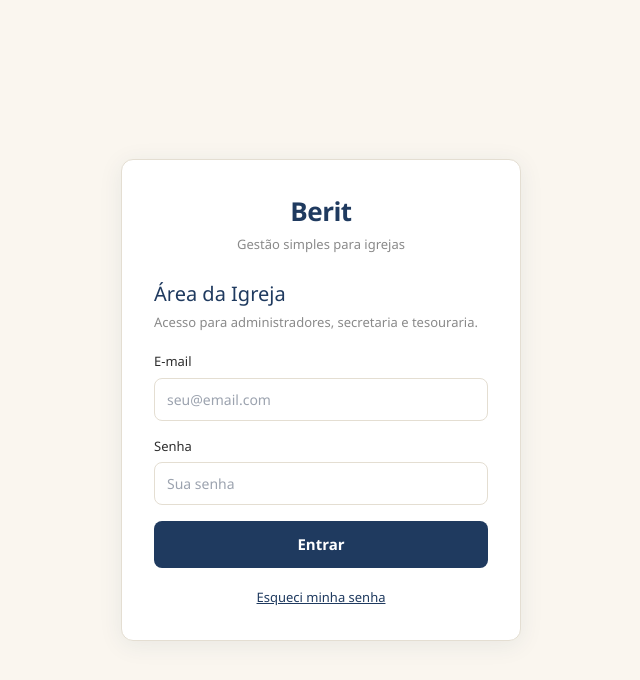
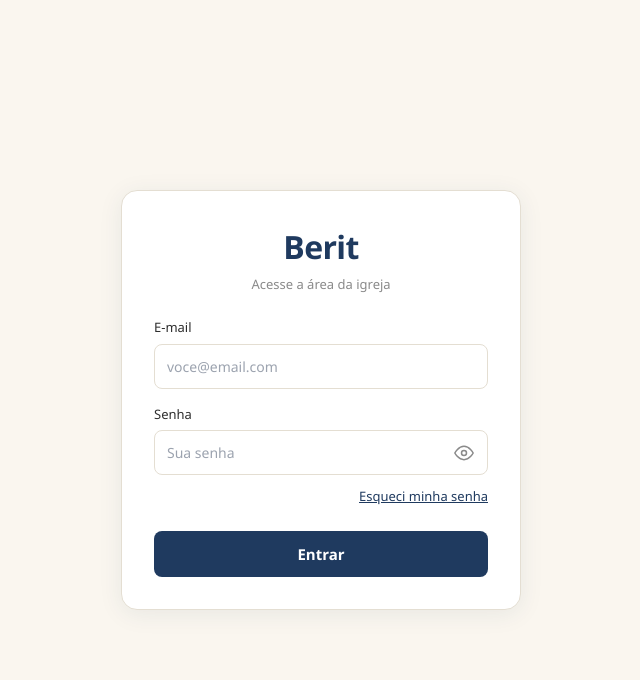
Before and after one commit to Jorgevan-SAJ/berit, a Next.js app: page /login in a window 1280 px wide. Shown: the top 680 px of the page, without its empty margins (319-959 px from the left). Built offline with nearby package versions, Linux system fonts and the light colour scheme; no server answers.

Commit message:
Update page.js

```diff
--- a/app/login/page.js
+++ b/app/login/page.js
@@ -4,160 +4,131 @@ import { useState } from 'react'
 import { supabase } from '../../lib/supabase'
 
 export default function LoginPage() {
-  const [modo, setModo] = useState('login')
   const [email, setEmail] = useState('')
   const [senha, setSenha] = useState('')
+  const [mostrarSenha, setMostrarSenha] = useState(false)
+  const [carregando, setCarregando] = useState(false)
   const [erro, setErro] = useState('')
   const [aviso, setAviso] = useState('')
-  const [carregando, setCarregando] = useState(false)
 
   async function entrar(e) {
     e.preventDefault()
     setErro('')
     setAviso('')
+    if (!email.trim() || !senha) {
+      setErro('Informe seu e-mail e sua senha.')
+      return
+    }
     setCarregando(true)
-    const { error } = await supabase.auth.signInWithPassword({ email, password: senha })
+    const { error } = await supabase.auth.signInWithPassword({
+      email: email.trim().toLowerCase(),
+      password: senha,
+    })
     setCarregando(false)
     if (error) {
-      setErro('E-mail ou senha incorretos. Verifique e tente novamente.')
+      setErro('E-mail ou senha inválidos. Verifique e tente novamente.')
     } else {
       window.location.href = '/area'
     }
   }
 
-  async function enviarLink(e) {
-    e.preventDefault()
+  async function recuperarSenha() {
     setErro('')
     setAviso('')
+    if (!email.trim()) {
+      setErro('Informe seu e-mail para receber o link de recuperação.')
+      return
+    }
     setCarregando(true)
-    const { error } = await supabase.auth.resetPasswordForEmail(email, {
-      redirectTo: 'https://berit-s36t.vercel.app/redefinir-senha',
-    })
+    const { error } = await supabase.auth.resetPasswordForEmail(email.trim().toLowerCase())
     setCarregando(false)
     if (error) {
-      setErro('Não foi possível enviar o link. Verifique se o e-mail está correto.')
+      setErro('Não foi possível enviar o e-mail de recuperação.')
     } else {
-      setAviso('Enviamos um link de recuperação para o seu e-mail. Confira a caixa de entrada e também o spam.')
+      setAviso('Enviamos um link de recuperação para o seu e-mail. Verifique sua caixa de entrada.')
     }
   }
 
+  const estilo = {
+    main: { minHeight: '100vh', display: 'flex', alignItems: 'center', justifyContent: 'center', background: '#FAF6EF', fontFamily: "'Segoe UI', Roboto, Arial, sans-serif", padding: '1rem' },
+    card: { background: '#FFFFFF', borderRadius: 16, padding: '2rem', maxWidth: 400, width: '100%', border: '1px solid #E4DED2', boxShadow: '0 4px 24px rgba(31,58,95,0.08)' },
+    logo: { textAlign: 'center', fontSize: 32, fontWeight: 700, color: '#1F3A5F', letterSpacing: '-0.02em', marginBottom: 4 },
+    subtitulo: { textAlign: 'center', fontSize: 13, color: '#8A8A8A', margin: '0 0 1.5rem' },
+    rotulo: { fontSize: 13, color: '#2E2E2E', display: 'block', marginBottom: 6 },
+    campo: { width: '100%', padding: '11px 12px', border: '1px solid #E4DED2', borderRadius: 8, fontSize: 14, boxSizing: 'border-box', fontFamily: 'inherit', outline: 'none' },
+    botao: { width: '100%', padding: '12px', background: '#1F3A5F', color: '#FFFFFF', border: 'none', borderRadius: 8, fontSize: 15, fontWeight: 600, cursor: 'pointer', marginTop: 8 },
+    link: { color: '#1F3A5F', fontSize: 13, textDecoration: 'underline', background: 'none', border: 'none', cursor: 'pointer', padding: 0 },
+  }
+
   return (
-    <main style={{ minHeight: '100vh', display: 'flex', alignItems: 'center', justifyContent: 'center', background: '#FAF6EF', fontFamily: "'Segoe UI', Roboto, Arial, sans-serif", padding: '1rem' }}>
-      <div style={{ width: '100%', maxWidth: 400, background: '#FFFFFF', borderRadius: 12, padding: '2rem', boxShadow: '0 4px 24px rgba(31,58,95,0.08)', border: '1px solid #E4DED2' }}>
-        <div style={{ textAlign: 'center', marginBottom: '1.5rem' }}>
-          <div style={{ fontSize: 26, fontWeight: 700, color: '#1F3A5F', letterSpacing: '-0.02em' }}>
-            Berit
-          </div>
-          <div style={{ fontSize: 13, color: '#8A8A8A', marginTop: 4 }}>
-            Gestão simples para igrejas
-          </div>
-        </div>
+    <main style={estilo.main}>
+      <div style={estilo.card}>
+        <div style={estilo.logo}>Berit</div>
+        <p style={estilo.subtitulo}>Acesse a área da igreja</p>
 
-        {modo === 'login' ? (
+        {erro && (
+          <div style={{ background: '#FDECEC', color: '#B71C1C', padding: '10px 12px', borderRadius: 8, fontSize: 13, marginBottom: 16 }}>{erro}</div>
+        )}
+        {aviso && (
+          <div style={{ background: '#EAF4EE', color: '#4C8C6E', padding: '10px 12px', borderRadius: 8, fontSize: 13, marginBottom: 16 }}>{aviso}</div>
+        )}
+
         <form onSubmit={entrar}>
-            <h1 style={{ fontSize: 20, color: '#1F3A5F', margin: '0 0 4px' }}>Área da Igreja</h1>
-            <p style={{ fontSize: 13, color: '#8A8A8A', margin: '0 0 20px' }}>
-              Acesso para administradores, secretaria e tesouraria.
-            </p>
-
-            <label style={{ fontSize: 13, color: '#2E2E2E', display: 'block', marginBottom: 6 }}>
-              E-mail
-            </label>
+          <label style={estilo.rotulo}>E-mail</label>
           <input
             type="email"
             value={email}
             onChange={(e) => setEmail(e.target.value)}
-              placeholder="seu@email.com"
-              required
-              style={{ width: '100%', padding: '10px 12px', border: '1px solid #E4DED2', borderRadius: 8, fontSize: 14, marginBottom: 16, boxSizing: 'border-box' }}
+            placeholder="voce@email.com"
+            style={{ ...estilo.campo, marginBottom: 16 }}
+            autoComplete="email"
           />
 
-            <label style={{ fontSize: 13, color: '#2E2E2E', display: 'block', marginBottom: 6 }}>
-              Senha
-            </label>
+          <label style={estilo.rotulo}>Senha</label>
+          <div style={{ position: 'relative', marginBottom: 12 }}>
             <input
-              type="password"
+              type={mostrarSenha ? 'text' : 'password'}
               value={senha}
               onChange={(e) => setSenha(e.target.value)}
               placeholder="Sua senha"
-              required
-              style={{ width: '100%', padding: '10px 12px', border: '1px solid #E4DED2', borderRadius: 8, fontSize: 14, marginBottom: 16, boxSizing: 'border-box' }}
+              style={{ ...estilo.campo, paddingRight: 44 }}
+              autoComplete="current-password"
             />
-
-            {erro && (
-              <div style={{ background: '#FDECEC', color: '#B71C1C', padding: '10px 12px', borderRadius: 8, fontSize: 13, marginBottom: 16 }}>
-                {erro}
-              </div>
-            )}
-
-            <button
-              type="submit"
-              disabled={carregando}
-              style={{ width: '100%', padding: '12px', background: '#1F3A5F', color: '#FFFFFF', border: 'none', borderRadius: 8, fontSize: 15, fontWeight: 600, cursor: 'pointer' }}
-            >
-              {carregando ? 'Entrando...' : 'Entrar'}
-            </button>
-
-            <div style={{ textAlign: 'center', marginTop: 16 }}>
             <button
               type="button"
-                onClick={() => { setModo('recuperar'); setErro(''); setAviso('') }}
-                style={{ background: 'none', border: 'none', color: '#1F3A5F', textDecoration: 'underline', fontSize: 13, cursor: 'pointer' }}
+              onClick={() => setMostrarSenha(!mostrarSenha)}
+              aria-label={mostrarSenha ? 'Ocultar senha' : 'Mostrar senha'}
+              title={mostrarSenha ? 'Ocultar senha' : 'Mostrar senha'}
+              style={{
+                position: 'absolute', right: 8, top: '50%', transform: 'translateY(-50%)',
+                background: 'none', border: 'none', cursor: 'pointer', padding: 6,
+                display: 'flex', alignItems: 'center', justifyContent: 'center',
+              }}
             >
+              {mostrarSenha ? (
+                <svg width="20" height="20" viewBox="0 0 24 24" fill="none" stroke="#8A8A8A" strokeWidth="1.8" strokeLinecap="round" strokeLinejoin="round">
+                  <path d="M17.94 17.94A10.07 10.07 0 0 1 12 20c-7 0-11-8-11-8a18.45 18.45 0 0 1 5.06-5.94M9.9 4.24A9.12 9.12 0 0 1 12 4c7 0 11 8 11 8a18.5 18.5 0 0 1-2.16 3.19m-6.72-1.07a3 3 0 1 1-4.24-4.24" />
+                  <line x1="1" y1="1" x2="23" y2="23" />
+                </svg>
+              ) : (
+                <svg width="20" height="20" viewBox="0 0 24 24" fill="none" stroke="#8A8A8A" strokeWidth="1.8" strokeLinecap="round" strokeLinejoin="round">
+                  <path d="M1 12s4-8 11-8 11 8 11 8-4 8-11 8-11-8-11-8z" />
+                  <circle cx="12" cy="12" r="3" />
+                </svg>
+              )}
+            </button>
+          </div>
+
+          <div style={{ display: 'flex', justifyContent: 'flex-end', marginBottom: 16 }}>
+            <button type="button" onClick={recuperarSenha} style={estilo.link} disabled={carregando}>
               Esqueci minha senha
             </button>
           </div>
+
+          <button type="submit" disabled={carregando} style={{ ...estilo.botao, opacity: carregando ? 0.6 : 1 }}>
+            {carregando ? 'Entrando...' : 'Entrar'}
+          </button>
         </form>
-        ) : (
-          <form onSubmit={enviarLink}>
-            <h1 style={{ fontSize: 20, color: '#1F3A5F', margin: '0 0 4px' }}>Recuperar senha</h1>
-            <p style={{ fontSize: 13, color: '#8A8A8A', margin: '0 0 20px' }}>
-              Digite seu e-mail e enviaremos um link para criar uma nova senha.
-            </p>
-
-            <label style={{ fontSize: 13, color: '#2E2E2E', display: 'block', marginBottom: 6 }}>
-              E-mail
-            </label>
-            <input
-              type="email"
-              value={email}
-              onChange={(e) => setEmail(e.target.value)}
-              placeholder="seu@email.com"
-              required
-              style={{ width: '100%', padding: '10px 12px', border: '1px solid #E4DED2', borderRadius: 8, fontSize: 14, marginBottom: 16, boxSizing: 'border-box' }}
-            />
-
-            {erro && (
-              <div style={{ background: '#FDECEC', color: '#B71C1C', padding: '10px 12px', borderRadius: 8, fontSize: 13, marginBottom: 16 }}>
-                {erro}
-              </div>
-            )}
-
-            {aviso && (
-              <div style={{ background: '#EAF4EE', color: '#4C8C6E', padding: '10px 12px', borderRadius: 8, fontSize: 13, marginBottom: 16 }}>
-                {aviso}
-              </div>
-            )}
-
-            <button
-              type="submit"
-              disabled={carregando}
-              style={{ width: '100%', padding: '12px', background: '#1F3A5F', color: '#FFFFFF', border: 'none', borderRadius: 8, fontSize: 15, fontWeight: 600, cursor: 'pointer' }}
-            >
-              {carregando ? 'Enviando...' : 'Enviar link de recuperação'}
-            </button>
-
-            <div style={{ textAlign: 'center', marginTop: 16 }}>
-              <button
-                type="button"
-                onClick={() => { setModo('login'); setErro(''); setAviso('') }}
-                style={{ background: 'none', border: 'none', color: '#1F3A5F', textDecoration: 'underline', fontSize: 13, cursor: 'pointer' }}
-              >
-                Voltar para o login
-              </button>
-            </div>
-          </form>
-        )}
       </div>
     </main>
   )
```
Lines whose indentation alone changed are shown as unchanged.
